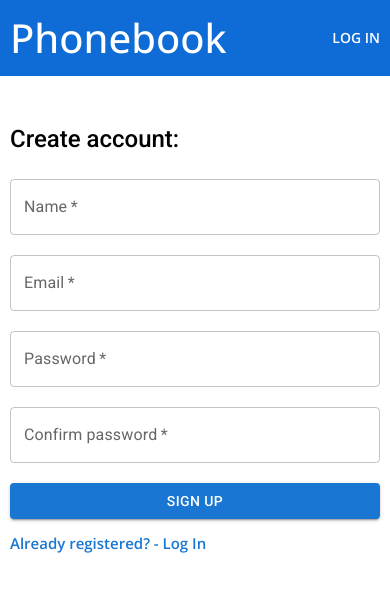
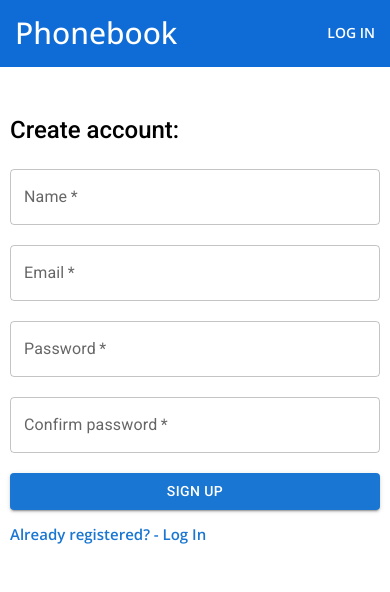
Before and after one commit to olozovik/goit-react-hw-08-phonebook, a React (Create React App) app: page /register in a window 390 px wide. Shown: the top 592 px of the page. Built offline with nearby package versions, Linux system fonts and the light colour scheme.

Commit message:
header container, delete button, phone link

```diff
--- a/src/components/_common/Header/Header.jsx
+++ b/src/components/_common/Header/Header.jsx
@@ -1,6 +1,5 @@
 import { useDispatch } from 'react-redux';
 import * as authOperations from 'redux/auth/auth-operations';
-import { ContainerMd } from 'components/_share/Container/Container';
 import {
   HeaderStyled,
   HeaderInnerWrapperStyled,
@@ -19,7 +18,6 @@ export const Header = ({ buttonText, link, contactsPage }) => {
   return (
     <>
       <HeaderStyled>
-        <ContainerMd>
         <HeaderInnerWrapperStyled>
           <LogoLinkStyled to="/">Phonebook</LogoLinkStyled>
           {contactsPage ? (
@@ -32,7 +30,6 @@ export const Header = ({ buttonText, link, contactsPage }) => {
             </HeaderLinkAuthStyled>
           )}
         </HeaderInnerWrapperStyled>
-        </ContainerMd>
       </HeaderStyled>
     </>
   );
--- a/src/components/_common/Header/Header.styled.jsx
+++ b/src/components/_common/Header/Header.styled.jsx
@@ -2,8 +2,12 @@ import { Link } from 'react-router-dom';
 import styled from '@emotion/styled';
 
 export const HeaderStyled = styled.header`
-  padding: 15px 0;
+  padding: 16px 15px;
   background-color: ${props => props.theme.headerBgColor};
+
+  @media (min-width: 1200px) {
+    padding: 16px 75px;
+  }
 `;
 
 export const HeaderInnerWrapperStyled = styled.div`
@@ -13,7 +17,7 @@ export const HeaderInnerWrapperStyled = styled.div`
 `;
 
 export const LogoLinkStyled = styled(Link)`
-  font-size: 40px;
+  font-size: 30px;
   font-weight: 500;
   color: ${props => props.theme.headerTextColor};
   text-decoration: none;
--- a/src/components/contactsPage/MainContacts/ContactList/ButtonDelete/ButtonDelete.jsx
+++ b/src/components/contactsPage/MainContacts/ContactList/ButtonDelete/ButtonDelete.jsx
@@ -3,6 +3,7 @@ import { useTheme } from '@emotion/react';
 import { useDispatch, useSelector } from 'react-redux';
 import { toast } from 'react-hot-toast';
 import { Clear } from '@mui/icons-material';
+import DeleteOutlineOutlinedIcon from '@mui/icons-material/DeleteOutlineOutlined';
 import { phonebookOperations, phonebookSelectors } from 'redux/phonebook';
 import { DeleteButtonStyled } from './ButtonDelete.styled';
 
@@ -39,7 +40,7 @@ const ButtonDelete = ({ id }) => {
         onClick={() => handleDeleteButton(id)}
         title="Delete"
       >
-        <Clear />
+        <DeleteOutlineOutlinedIcon />
       </DeleteButtonStyled>
     </>
   );
--- a/src/components/contactsPage/MainContacts/ContactList/ContactList.jsx
+++ b/src/components/contactsPage/MainContacts/ContactList/ContactList.jsx
@@ -3,6 +3,7 @@ import { useDispatch, useSelector } from 'react-redux';
 import { ButtonDelete } from './ButtonDelete/ButtonDelete';
 import { phonebookSelectors, phonebookOperations } from 'redux/phonebook';
 import { StyledTable, TableWrapper } from './ContactListStyled';
+import { PhoneStyled } from './ContactListStyled';
 
 function ContactList() {
   const dispatch = useDispatch();
@@ -37,7 +38,10 @@ function ContactList() {
             return (
               <tr key={id}>
                 <td>{name}</td>
-                <td>{number}</td>
+                {/* <td>{number}</td> */}
+                <td>
+                  <PhoneStyled href="tel:{number}">{number}</PhoneStyled>
+                </td>
                 <td>
                   <ButtonDelete id={id} />
                 </td>
--- a/src/components/contactsPage/MainContacts/ContactList/ContactListStyled.jsx
+++ b/src/components/contactsPage/MainContacts/ContactList/ContactListStyled.jsx
@@ -44,3 +44,8 @@ export const StyledTable = styled.table`
     background-color: ${props => props.theme.tableDarkRow};
   }
 `;
+
+export const PhoneStyled = styled.a`
+  color: inherit;
+  text-decoration: none;
+`;
```
Lines whose indentation alone changed are shown as unchanged.
